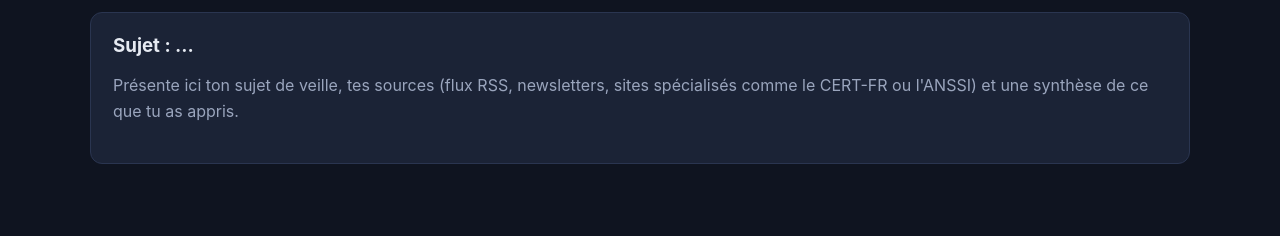
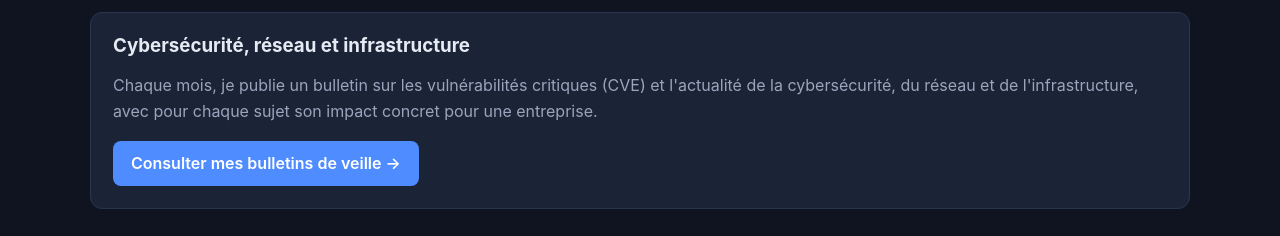
Before and after one commit to RT-SAUVAGET/Portfolio, a plain HTML site: page index.html in a window 1280 px wide. Shown: the part 2326-2562 px from the top of the page. Drawn offline with nearby package versions, Linux system fonts and the light colour scheme; no server answers.

Commit message:
Update veille section with cybersecurity content

```diff
--- a/index.html
+++ b/index.html
@@ -83,12 +83,13 @@
     </div>
   </section>
 
-  <section id="veille">
+   <section id="veille">
     <div class="container">
       <h2>Veille technologique</h2>
       <div class="card">
-        <h3>Sujet : …</h3>
-        <p class="muted">Présente ici ton sujet de veille, tes sources (flux RSS, newsletters, sites spécialisés comme le CERT-FR ou l'ANSSI) et une synthèse de ce que tu as appris.</p>
+        <h3>Cybersécurité, réseau et infrastructure</h3>
+        <p class="muted">Chaque mois, je publie un bulletin sur les vulnérabilités critiques (CVE) et l'actualité de la cybersécurité, du réseau et de l'infrastructure, avec pour chaque sujet son impact concret pour une entreprise.</p>
+        <a class="btn" href="veille.html">Consulter mes bulletins de veille →</a>
       </div>
     </div>
   </section>
```
